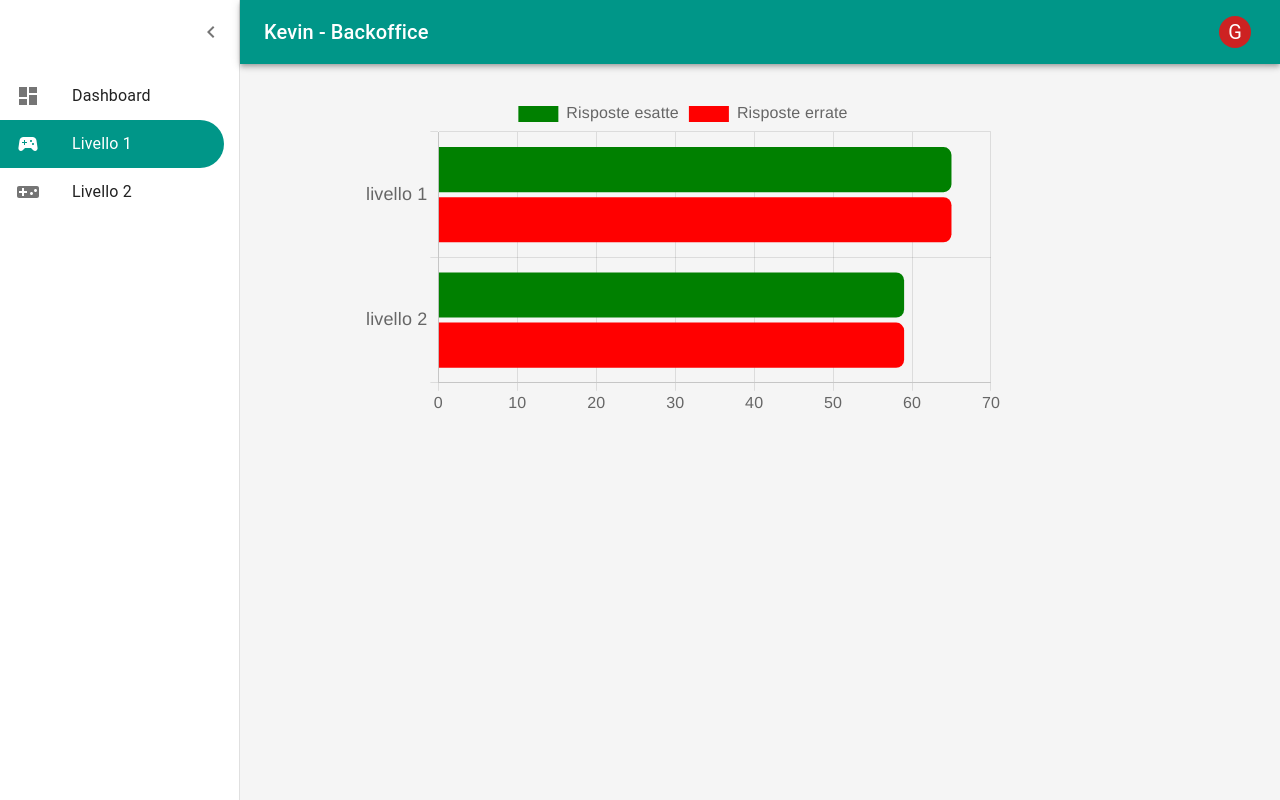
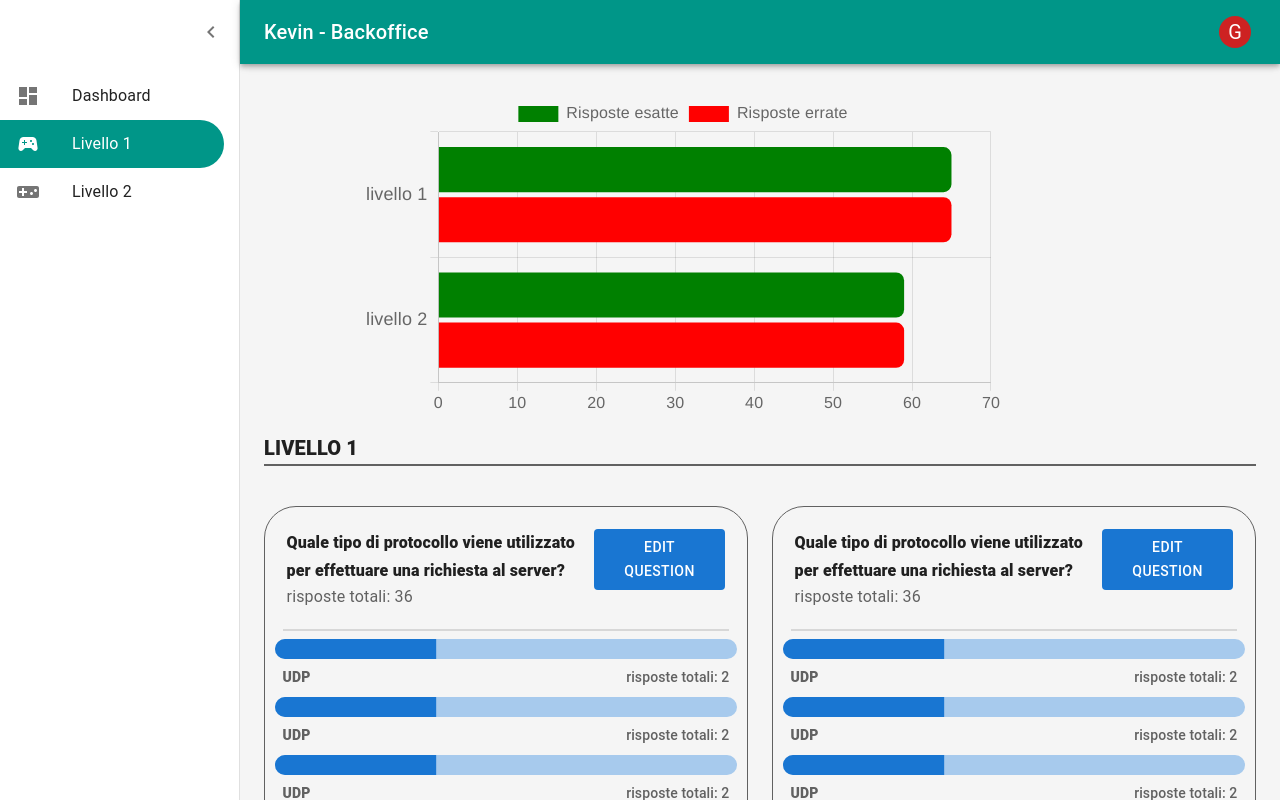
Before and after one commit to BraindeadHermit/kevin, a React (Vite) app in the folder cms/: page /home in a window 1280 px wide. Built offline with nearby package versions, Linux system fonts and the light colour scheme.

Commit message:
[cms]: complete component
* feat: complete Question Card component

* fix: add answers in question card

```diff
--- a/cms/package.json
+++ b/cms/package.json
@@ -10,7 +10,7 @@
     "preview": "vite preview"
   },
   "dependencies": {
-    "@emotion/react": "^11.11.1",
+    "@emotion/react": "^11.11.3",
     "@emotion/styled": "^11.11.0",
     "@mui/icons-material": "^5.14.18",
     "@mui/material": "^5.14.18",
--- /dev/null
+++ b/cms/src/components/QuestionCard.jsx
@@ -0,0 +1,65 @@
+import { Box, Button, Divider, LinearProgress, Tooltip, Typography, styled } from "@mui/material";
+
+const Progress = styled(LinearProgress)(({ theme }) => ({
+  height: 20,
+  borderRadius: 12,
+}));
+
+export default function QuestionCard() {
+  return (
+  <Box border={0.2} borderColor={'#616161'} sx={{padding: 1.2, borderRadius: 8, width: 'auto'}}>
+    <Box display="flex" justifyContent="space-between" alignItems="start" sx={{padding: 1.5}}>
+      <Box sx={{display: 'flex', flexDirection: 'column', maxWidth: '70%'}}>
+        <Typography variant="subtitle1" fontWeight={800}>Quale tipo di protocollo viene utilizzato per effettuare una richiesta al server?</Typography>
+        <Typography color={'#616161'}>risposte totali: 36</Typography>
+      </Box>
+      <Button variant="contained" disableElevation>Edit Question</Button>
+    </Box>
+    <Divider variant="middle" sx={{borderWidth: 1, margin: 1}}></Divider>
+    <Box sx={{display: 'flex', flexDirection: 'column'}}>
+      <Progress variant="determinate" value={35}></Progress>
+      <Box sx={{display: 'flex', flexDirection: 'row', padding: 1, justifyContent: 'space-between'}}>
+        <Box maxWidth={'40%'}>
+          <Tooltip title={'UDP'} placement="bottom-start">
+            <Typography noWrap={true} variant="subtitle2" fontWeight={900} color={'#616161'}>UDP</Typography>
+          </Tooltip>
+        </Box>
+        <Typography variant="subtitle2" color={'#616161'}>risposte totali: 2</Typography>
+      </Box>
+    </Box>
+    <Box sx={{display: 'flex', flexDirection: 'column'}}>
+      <Progress variant="determinate" value={35} sx={{color: (correttezza) => (correttezza === 'si' ? 'green' : 'red')}}></Progress>
+      <Box sx={{display: 'flex', flexDirection: 'row', padding: 1, justifyContent: 'space-between'}}>
+        <Box maxWidth={'40%'}>
+          <Tooltip title={'UDP'} placement="bottom-start">
+            <Typography noWrap={true} variant="subtitle2" fontWeight={900} color={'#616161'}>UDP</Typography>
+          </Tooltip>
+        </Box>
+        <Typography variant="subtitle2" color={'#616161'}>risposte totali: 2</Typography>
+      </Box>
+    </Box>
+    <Box sx={{display: 'flex', flexDirection: 'column'}}>
+      <Progress variant="determinate" value={35}></Progress>
+      <Box sx={{display: 'flex', flexDirection: 'row', padding: 1, justifyContent: 'space-between'}}>
+        <Box maxWidth={'40%'}>
+          <Tooltip title={'UDP'} placement="bottom-start">
+            <Typography noWrap={true} variant="subtitle2" fontWeight={900} color={'#616161'}>UDP</Typography>
+          </Tooltip>
+        </Box>
+        <Typography variant="subtitle2" color={'#616161'}>risposte totali: 2</Typography>
+      </Box>
+    </Box>
+    <Box sx={{display: 'flex', flexDirection: 'column'}}>
+      <Progress variant="determinate" value={35}></Progress>
+      <Box sx={{display: 'flex', flexDirection: 'row', padding: 1, justifyContent: 'space-between'}}>
+        <Box maxWidth={'40%'}>
+          <Tooltip title={'UDP'} placement="bottom-start">
+            <Typography noWrap={true} variant="subtitle2" fontWeight={900} color={'#616161'}>UDP</Typography>
+          </Tooltip>
+        </Box>
+        <Typography variant="subtitle2" color={'#616161'}>risposte totali: 2</Typography>
+      </Box>
+    </Box>
+  </Box>
+  )
+}
--- a/cms/src/pages/dashboard/Dashboard.jsx
+++ b/cms/src/pages/dashboard/Dashboard.jsx
@@ -3,10 +3,11 @@ import { styled, createTheme, ThemeProvider } from '@mui/material/styles';
 import CssBaseline from '@mui/material/CssBaseline';
 import MuiDrawer from '@mui/material/Drawer';
 import Box from '@mui/material/Box';
+import Grid from '@mui/material/Grid';
 import MuiAppBar from '@mui/material/AppBar';
 import Toolbar from '@mui/material/Toolbar';
 import List from '@mui/material/List';
-import { ListItemButton } from '@mui/material';
+import { Divider, ListItemButton } from '@mui/material';
 import ListItemIcon from '@mui/material/ListItemIcon';
 import ListItemText from '@mui/material/ListItemText';
 import Typography from '@mui/material/Typography';
@@ -19,6 +20,7 @@ import SportsEsportsIcon from '@mui/icons-material/SportsEsports';
 import VideogameAssetIcon from '@mui/icons-material/VideogameAsset';
 import AccountMenu from '../../components/AccountMenu';
 import BarChart from '../../components/BarChart';
+import QuestionCard from '../../components/QuestionCard';
 
 const drawerWidth = 240;
 
@@ -168,9 +170,46 @@ export default function Dashboard() {
         >
           <Toolbar />
           <Container maxWidth="lg" sx={{ mt: 4, mb: 4 }}>
-            <div style={{position: 'relative', margin: 'auto', width: '80%', height: '40vh'}}>
+            <Box style={{margin: 'auto', width: '80%', height: '40vh'}}>
               <BarChart/>
-            </div>
+            </Box>
+            <Box>
+              <Box sx={{marginBottom: 5, marginTop: 2}}>
+                <Typography variant='h6' fontWeight={900}>LIVELLO 1</Typography>
+                <Divider style={{stroke: 3}}  sx={{ borderWidth: 1, borderColor: '#616161'}}/>
+              </Box>
+              <Grid container rowSpacing={4} columnSpacing={{ xs: 1, sm: 2, md: 3 }}>
+                <Grid item xs={6}>
+                  <QuestionCard/>
+                </Grid>
+                <Grid item xs={6}>
+                  <QuestionCard/>
+                </Grid>
+                <Grid item xs={6}>
+                  <QuestionCard/>
+                </Grid>
+              </Grid>
+            </Box>
+            <Box>
+              <Box sx={{marginBottom: 5, marginTop: 2}}>
+                <Typography variant='h6' fontWeight={900}>LIVELLO 2</Typography>
+                <Divider style={{marginBottom: 20, stroke: 3}}  sx={{ borderWidth: 1, borderColor: '#616161'}}/>
+              </Box>
+              <Grid container rowSpacing={4} columnSpacing={{ xs: 1, sm: 2, md: 3 }}>
+                <Grid item xs={6}>
+                  <QuestionCard/>
+                </Grid>
+                <Grid item xs={6}>
+                  <QuestionCard/>
+                </Grid>
+                <Grid item xs={6}>
+                  <QuestionCard/>
+                </Grid>
+                <Grid item xs={6}>
+                  <QuestionCard/>
+                </Grid>
+              </Grid>
+            </Box>
           </Container>
         </Box>
       </Box>
```
Also changed, not shown: 1 other file (tests, documents, lock files or other folders).
